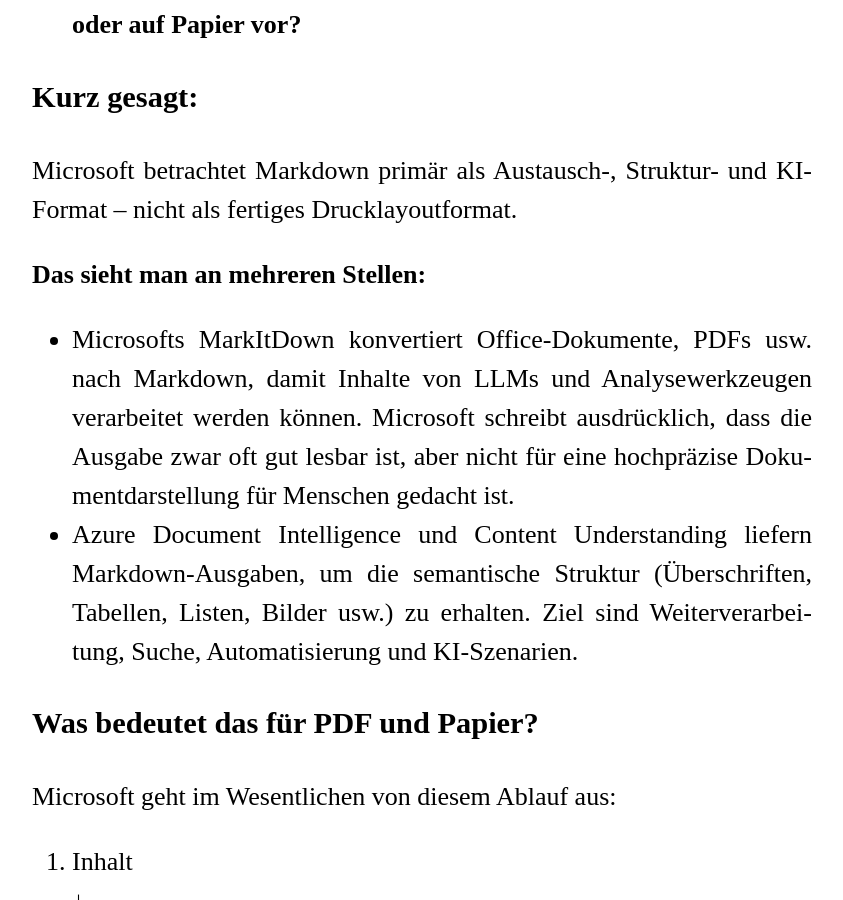
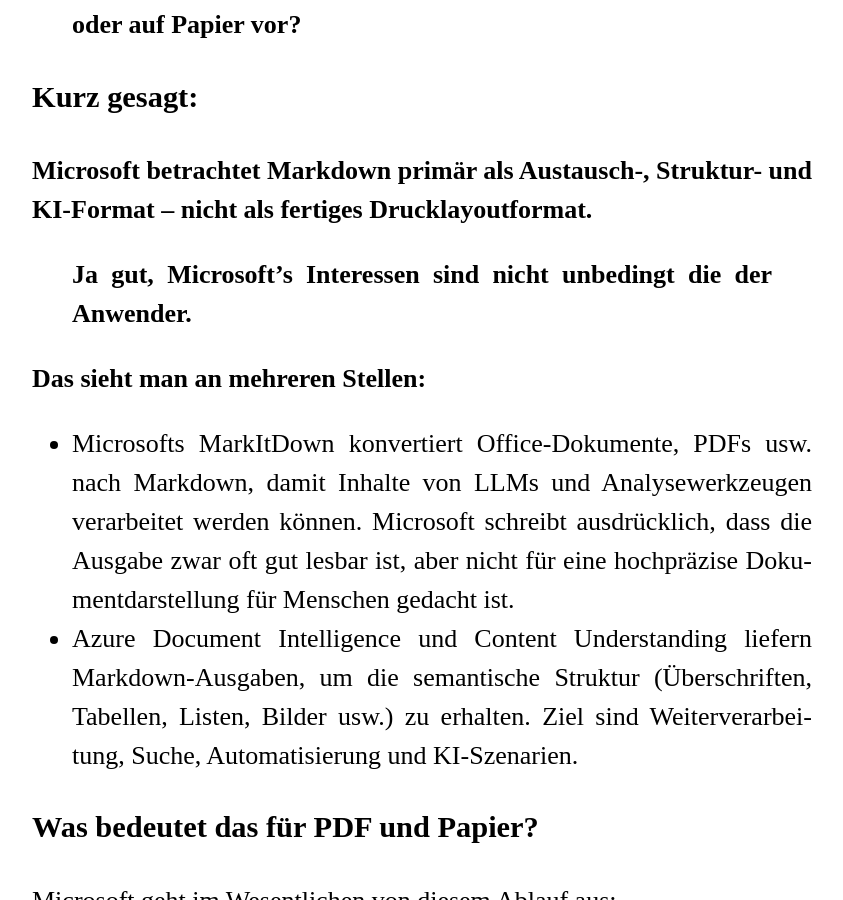
Before and after one commit to MonaLgbt/MonaLgbt.github.io, a Jekyll site: the page built from pages/Ausgabe.md, in a window 1280 px wide and 900 px high, scrolled down 384 px. Shown: the whole window, without its empty margins (218-1061 px from the left). Built offline with Jekyll 4.4.1, drawn with Linux system fonts in a browser that asks for light colours.

Commit message:
Update Ausgabe.md

```diff
--- a/pages/Ausgabe.md
+++ b/pages/Ausgabe.md
@@ -11,7 +11,9 @@
 
 ### Kurz gesagt:
 
-Microsoft betrachtet Markdown primär als Austausch-, Struktur- und KI-Format – nicht als fertiges Drucklayoutformat.
+**Microsoft betrachtet Markdown primär als Austausch-, Struktur- und KI-Format – nicht als fertiges Drucklayoutformat.**
+
+> **Ja gut, Microsoft's Interessen sind nicht unbedingt die der Anwender.**
 
 **Das sieht man an mehreren Stellen:**
 
```
